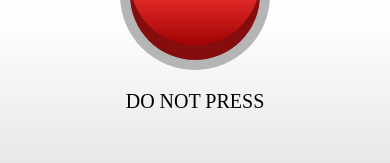
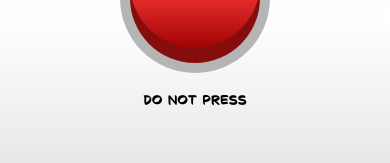
Before and after one commit to ishajain15/Do-Not-Press-The-Red-Button, a React Native app in the folder RedButton/: screen / in a window 390 px wide. Shown: the part 406-569 px from the top of the page. Built offline with nearby package versions, Linux system fonts and the light colour scheme.

Commit message:
took awhile, but I finally managed to get a custom font working

```diff
--- a/RedButton/App.js
+++ b/RedButton/App.js
@@ -1,5 +1,6 @@
 import React, { Component } from "react";
 import { LinearGradient } from "expo-linear-gradient";
+import * as Font from "expo-font";
 
 import {
   StyleSheet,
@@ -10,10 +11,24 @@ import {
 } from "react-native";
 import { Audio } from "expo-av";
 
+let customFonts = {
+  "Decalk Bold": require("./assets/fonts/decalk.bold.ttf"),
+};
+
 export default class App extends Component {
   state = {
     animation: new Animated.Value(0),
+    fontsLoaded: false,
   };
+
+  async _loadFontsAsync() {
+    await Font.loadAsync(customFonts);
+    this.setState({ fontsLoaded: true });
+  }
+
+  componentDidMount() {
+    this._loadFontsAsync();
+  }
 
   handleSound = async () => {
     try {
@@ -56,6 +71,7 @@ export default class App extends Component {
       }),
     };
 
+    if (this.state.fontsLoaded) {
       return (
         <View style={styles.container}>
           <LinearGradient
@@ -83,6 +99,9 @@ export default class App extends Component {
           </LinearGradient>
         </View>
       );
+    } else {
+      return <Text>Didn't Work :(</Text>;
+    }
   }
 }
 
@@ -124,7 +143,6 @@ const styles = StyleSheet.create({
 
   text: {
     paddingTop: 20,
-    fontFamily: "MarkerFelt-Thin",
-    fontSize: 20,
+    fontFamily: "Decalk Bold",
   },
 });
```
Also changed, not shown: RedButton/package.json (+5 -2 lines), RedButton/assets/fonts/decalk.bold.ttf (added), 1 other file (tests, documents, lock files or other folders). Lines whose indentation alone changed are shown as unchanged.
